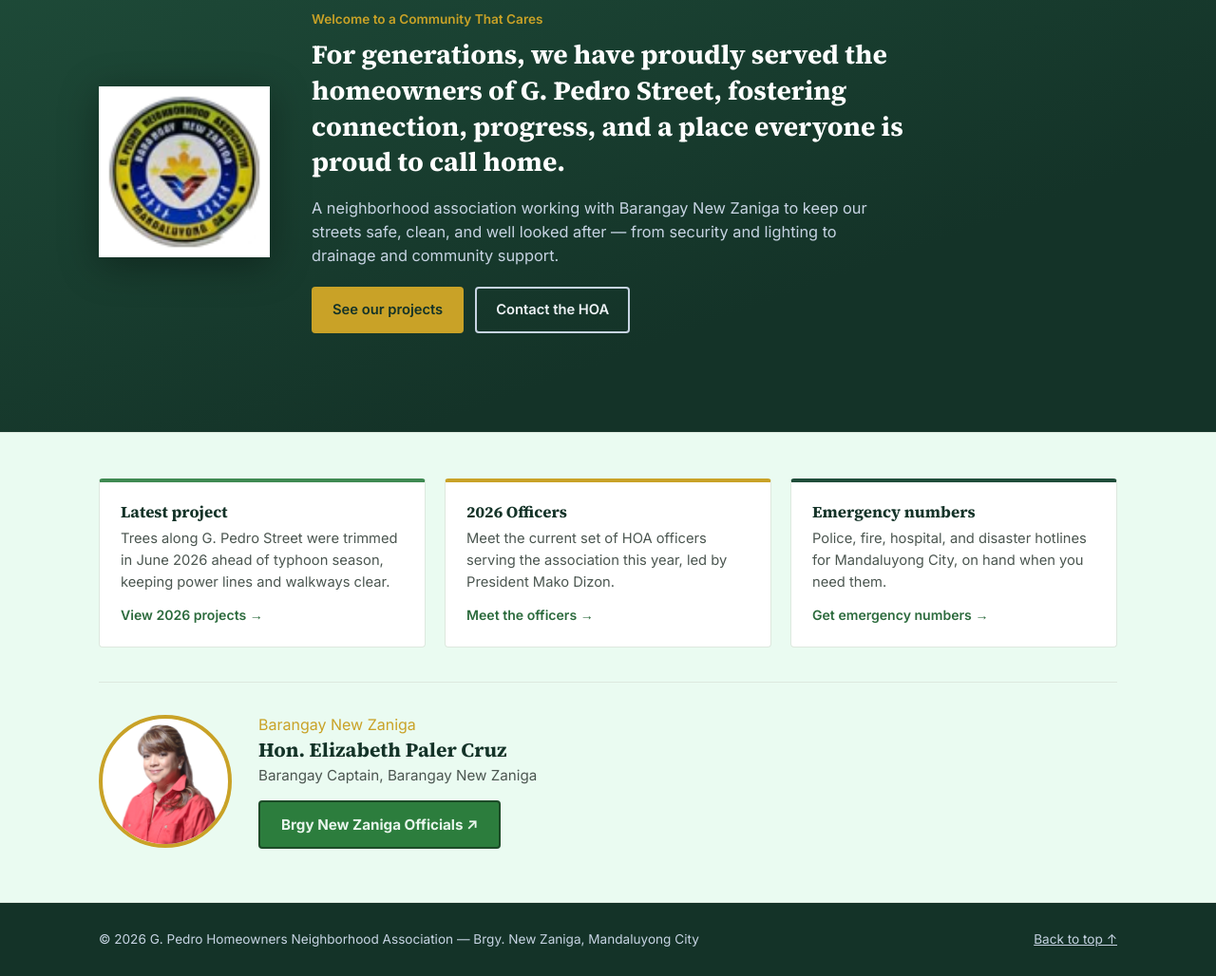
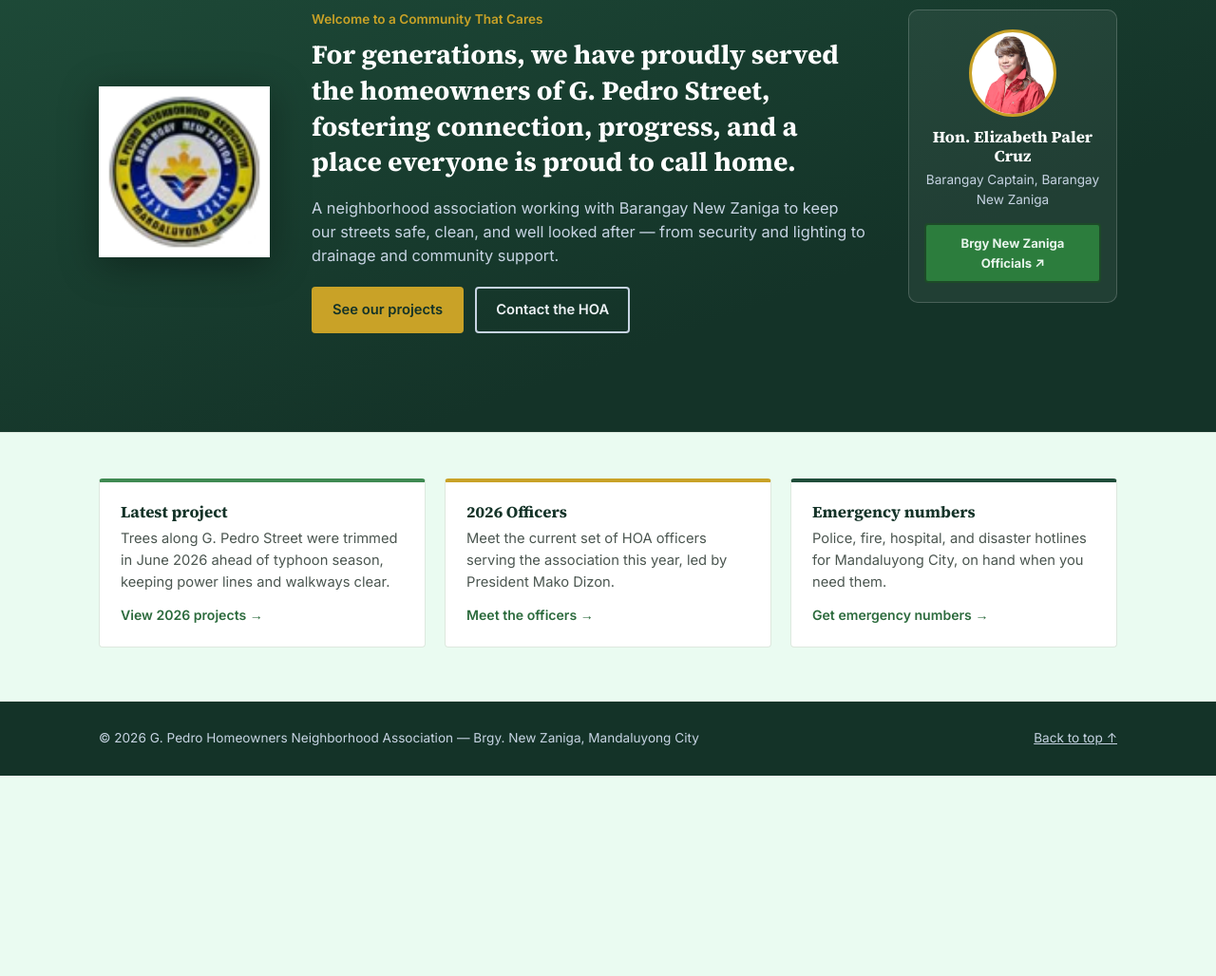
Before and after one commit to jjardenico1226/GPHA, a plain HTML site: page index.html in a window 1280 px wide. Shown: the part 800-1828 px from the top of the page at 95% size. After the commit the page ends 1617 px from the top, so only its background shows below. Drawn offline with Linux system fonts and the light colour scheme.

Commit message:
Add files via upload

```diff
--- a/index.html
+++ b/index.html
@@ -289,16 +289,16 @@
     .christmas-photo{width:280px;}
     .christmas-text p{max-width:none;}
   }
-  .captain-banner{
-    display:flex; align-items:center; gap:28px; margin-top:36px; padding-top:32px;
-    border-top:1px solid var(--line); flex-wrap:wrap;
-  }
-  .captain-photo{width:140px; height:140px; object-fit:cover; object-position:top center; border-radius:50%; border:4px solid var(--gold); flex-shrink:0; background:#fff;}
-  .captain-text{flex:1; min-width:240px;}
-  .captain-text h3{color:var(--navy-deep); font-size:1.3rem; margin:2px 0 2px;}
-  .captain-text p{color:var(--ink-soft); margin:0 0 14px; font-size:.95rem;}
-  @media (max-width:640px){
-    .captain-banner{flex-direction:column; text-align:center;}
+  .captain-card-hero{
+    flex-shrink:0; width:220px; text-align:center; background:rgba(255,255,255,.06);
+    border:1px solid rgba(255,255,255,.18); border-radius:10px; padding:20px 16px; align-self:flex-start;
+  }
+  .captain-card-hero .captain-photo{width:92px; height:92px; object-fit:cover; object-position:top center; border-radius:50%; border:3px solid var(--gold); background:#fff; margin:0 auto 12px;}
+  .captain-card-hero h3{color:#fff; font-size:1.05rem; margin:0 0 4px;}
+  .captain-card-hero p{color:#c7d4e3; margin:0 0 14px; font-size:.85rem;}
+  .captain-card-hero .btn-donate-blink{font-size:.82rem; padding:9px 14px;}
+  @media (max-width:900px){
+    .captain-card-hero{width:100%; margin-top:12px;}
   }
   .inline-video{
     display:block; max-width:360px; width:100%; border-radius:3px; border:1px solid var(--line);
@@ -664,6 +664,13 @@
           <a class="btn btn-outline" href="#contact">Contact the HOA</a>
         </div>
       </div>
+
+      <div class="captain-card-hero">
+        <img class="captain-photo" src="captain-liza-cruz.png" alt="Barangay Captain Elizabeth Paler Cruz" />
+        <h3>Hon. Elizabeth Paler Cruz</h3>
+        <p>Barangay Captain, Barangay New Zaniga</p>
+        <a class="btn btn-donate-blink" href="https://mandaluyong.gov.ph/government/barangays/barangay-new-zaniga/#:~:text=Barangay%20Officials&amp;text=Position&amp;text=Position&amp;text=Position&amp;text=Position" target="_blank" rel="noopener">Brgy New Zaniga Officials ↗</a>
+      </div>
     </div>
   </section>
 
@@ -684,16 +691,6 @@
           <h3>Emergency numbers</h3>
           <p>Police, fire, hospital, and disaster hotlines for Mandaluyong City, on hand when you need them.</p>
           <a href="#contact">Get emergency numbers →</a>
-        </div>
-      </div>
-
-      <div class="captain-banner">
-        <img class="captain-photo" src="captain-liza-cruz.png" alt="Barangay Captain Elizabeth Paler Cruz" />
-        <div class="captain-text">
-          <span class="eyebrow" style="color:var(--gold);">Barangay New Zaniga</span>
-          <h3>Hon. Elizabeth Paler Cruz</h3>
-          <p>Barangay Captain, Barangay New Zaniga</p>
-          <a class="btn btn-donate-blink" href="https://mandaluyong.gov.ph/government/barangays/barangay-new-zaniga/#:~:text=Barangay%20Officials&amp;text=Position&amp;text=Position&amp;text=Position&amp;text=Position" target="_blank" rel="noopener">Brgy New Zaniga Officials ↗</a>
         </div>
       </div>
     </div>
```
